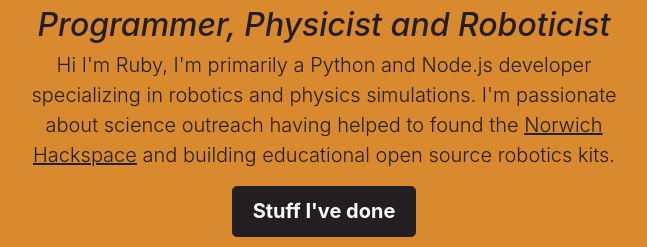
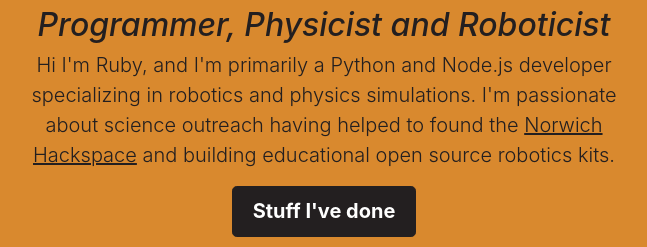
Before and after one commit to RoboPython/website, a Flask app: page / in a window 1280 px wide. Shown: the part 416-663 px from the top of the page, without its empty margins (316-963 px from the left). Run offline with Flask 2, Linux system fonts and the light colour scheme; some libraries are stand-ins or nearby versions.

Commit message:
Update index.html

```diff
--- a/templates/index.html
+++ b/templates/index.html
@@ -44,7 +44,7 @@
 		  	<img src="../static/me3.png">
             <h1 class="cover-heading">Ruby Ferguson</h1>
             <i><h2 class="cover-heading">Programmer, Physicist and Roboticist</h2></i>
-            <p class="lead">Hi I'm Ruby, I'm primarily a Python and Node.js developer specializing in robotics and physics simulations. I'm passionate about science outreach having helped to found the
+            <p class="lead">Hi I'm Ruby, and I'm primarily a Python and Node.js developer specializing in robotics and physics simulations. I'm passionate about science outreach having helped to found the
 			<u><a href="http://www.norwichhackspace.org/">Norwich Hackspace</a></u> and building educational open source robotics kits. </p>
             <p class="lead">
               <a href="projects" class="btn btn-lg btn-secondary">Stuff I've done</a>
```
